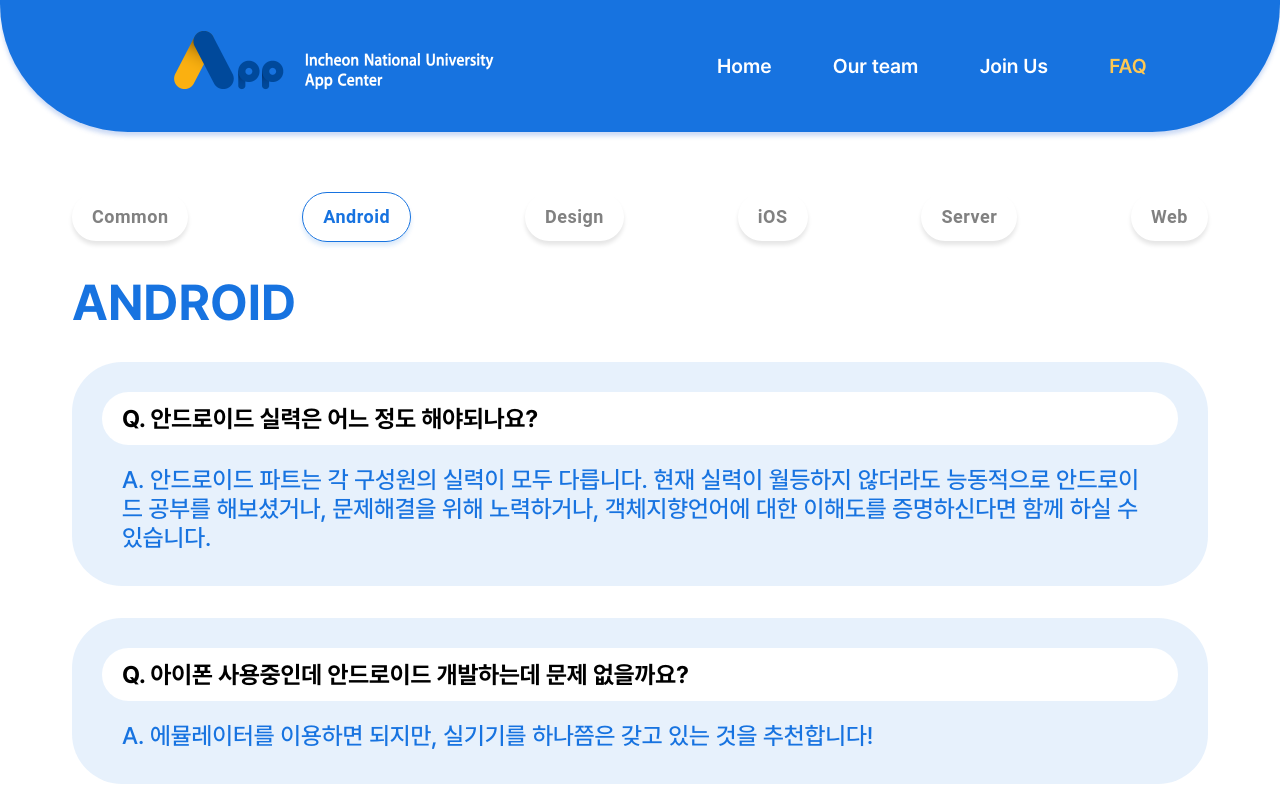
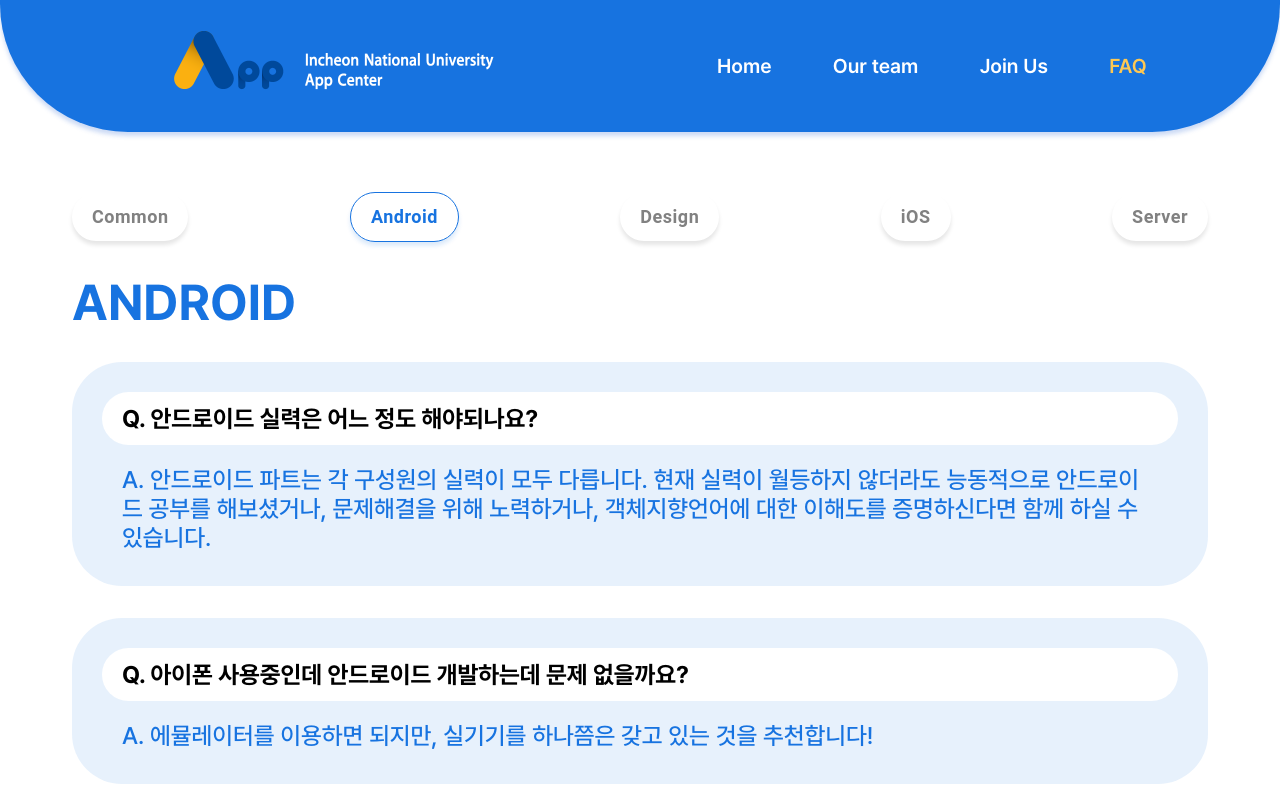
Before and after one commit to inu-appcenter/appcenter-homepage-renewal, a React (Create React App) app: page /appcenter-homepage-renewal/faq/android in a window 1280 px wide. Shown: the top 800 px of the page. Built offline with nearby package versions, Linux system fonts and the light colour scheme.

Commit message:
feat: 웹파트 deprecated

```diff
--- a/src/component/FAQCategoryCardList.js
+++ b/src/component/FAQCategoryCardList.js
@@ -7,7 +7,7 @@ const FAQCategoryCardList = ({list}) =>{
             <CardWrap>
                 {
                     list.map((item)=>
-                        <Card to={item.url} key={item.id}>
+                        <Card to={item.url} key={item.id} partName={item.partName}>
                             <p className="title">{item.partName}</p>
                             <p className="question">{item.question}</p>
                             <button>더보기</button>
@@ -32,7 +32,8 @@ const CardWrap = styled.div`
 
 const Card = styled(Link)`
   display: grid;
-  background-color: ${props => props.theme.color.primaryLight};
+  // background-color: ${props => props.theme.color.primaryLight};
+  background-color: ${props=>props.partName!=='Web' ? props.theme.color.primaryLight : 'rgba(128,128,128,0.4)'};
   border-radius: 30px;
   font-size: 20px;
   padding: 16px 20px;
--- a/src/component/common/PartChip.js
+++ b/src/component/common/PartChip.js
@@ -3,18 +3,25 @@ import {partInfo} from "../../resource/string/partInfo";
 import {Button} from "@mui/material";
 
 
-export function PartChip({url = partInfo[0].fullUrl, onButtonClick, common = true}) {
+export function PartChip({
+                             url = partInfo[0].fullUrl,
+                             onButtonClick,
+                             common = true,
+                                web=false
+}) {
     return (
         <>
             <ButtonGroup>
                 {partInfo.map((part, index) => (
-                    (!common && !index)
+                    (!common && part.partName === 'Common')
                         ? null
-                        : <Button
-                            key={part.id}
-                            className={url.split('/').at(-1) === part.partName.toLowerCase() ? 'active' : ''}
-                            onClick={e => onButtonClick(e, part.url)}
-                        >{part.partName}</Button>
+                        : (!web && part.partName === 'Web')
+                            ? null
+                            :<Button
+                                key={part.id}
+                                className={url.split('/').at(-1) === part.partName.toLowerCase() ? 'active' : ''}
+                                onClick={e => onButtonClick(e, part.partName.toLowerCase())}
+                            >{part.partName}</Button>
                 ))}
             </ButtonGroup>
         </>
--- a/src/component/home/OurTeam.js
+++ b/src/component/home/OurTeam.js
@@ -1,6 +1,5 @@
 import styled from "styled-components";
 import {partInfo} from "../../resource/string/partInfo";
-import {viewHeightCalc} from "../../lib/viewportCalculate";
 import {Fab} from "@mui/material"
 import KeyboardDoubleArrowRightIcon from '@mui/icons-material/KeyboardDoubleArrowRight';
 import {useNavigate} from "react-router-dom";
--- a/src/component/ourteam/MemberList.js
+++ b/src/component/ourteam/MemberList.js
@@ -1,9 +1,10 @@
 import * as React from 'react';
 import MemberItem from "./MemberItem";
 import styled from "styled-components";
-import {Button, Skeleton} from "@mui/material";
 import MemberItemSkeleton from "./MemberItemSkeleton";
 import {useEffect, useRef} from "react";
+import { v4 as uuidv4 } from 'uuid';
+
 
 
 export default function MemberList({data}) {
@@ -28,9 +29,9 @@ export default function MemberList({data}) {
             >
                 {
                     data ?
-                        data.map((item, index) => (
+                        data.map((item) => (
                             <MemberItem
-                                key={index}
+                                key={uuidv4()}
                                 image={item.image}
                                 name={item.name}
                                 description={item.description}
--- a/src/page/OurTeamPage.js
+++ b/src/page/OurTeamPage.js
@@ -25,7 +25,7 @@ export default function OurTeamPage() {
         localStorage.setItem('part',part);
         localStorage.setItem('year',year);
         navigate({pathname:part, search:`?year=${year}`});
-    },[part, year])
+    },[part, year]);
 
     return (
         <OurTeamPageWrapper>
@@ -40,6 +40,7 @@ export default function OurTeamPage() {
                     />
                 </Stack>
                 <PartChip
+                    web={(year === '2022')}
                     common={false}
                     url={location.pathname}
                     onButtonClick={(e, part) => setPart(part)}
--- a/src/resource/string/partInfo.js
+++ b/src/resource/string/partInfo.js
@@ -65,8 +65,6 @@ export const partInfo = [
         description: '웹환경에 맞춘 서비스를 구현합니다',
         speechBubble: '안녕하세요 앱센터 웹파트 입니다.\n',
         emoji: webEmoji,
-        url: routerPath.faqDetail.child.web.url,
-        fullUrl: fullPath.web
     },
 ];
 
--- a/src/resource/string/routerPath.js
+++ b/src/resource/string/routerPath.js
@@ -65,10 +65,6 @@ export const routerPath = {
                 url: 'server',
                 title: 'Server',
             },
-            web:{
-                url: 'web',
-                title: 'Web',
-            },
         },
     },
 };
@@ -83,6 +79,5 @@ export const fullPath = {
     android:`/${routerPath.base.url}/${routerPath.faqDetail.url}/${routerPath.faqDetail.child.android.url}`,
     ios:`/${routerPath.base.url}/${routerPath.faqDetail.url}/${routerPath.faqDetail.child.ios.url}`,
     server:`/${routerPath.base.url}/${routerPath.faqDetail.url}/${routerPath.faqDetail.child.server.url}`,
-    web:`/${routerPath.base.url}/${routerPath.faqDetail.url}/${routerPath.faqDetail.child.web.url}`,
     design:`/${routerPath.base.url}/${routerPath.faqDetail.url}/${routerPath.faqDetail.child.design.url}`,
 }
```
Also changed, not shown: src/component/ourteam/MemberItem.js (+13 -8 lines).
